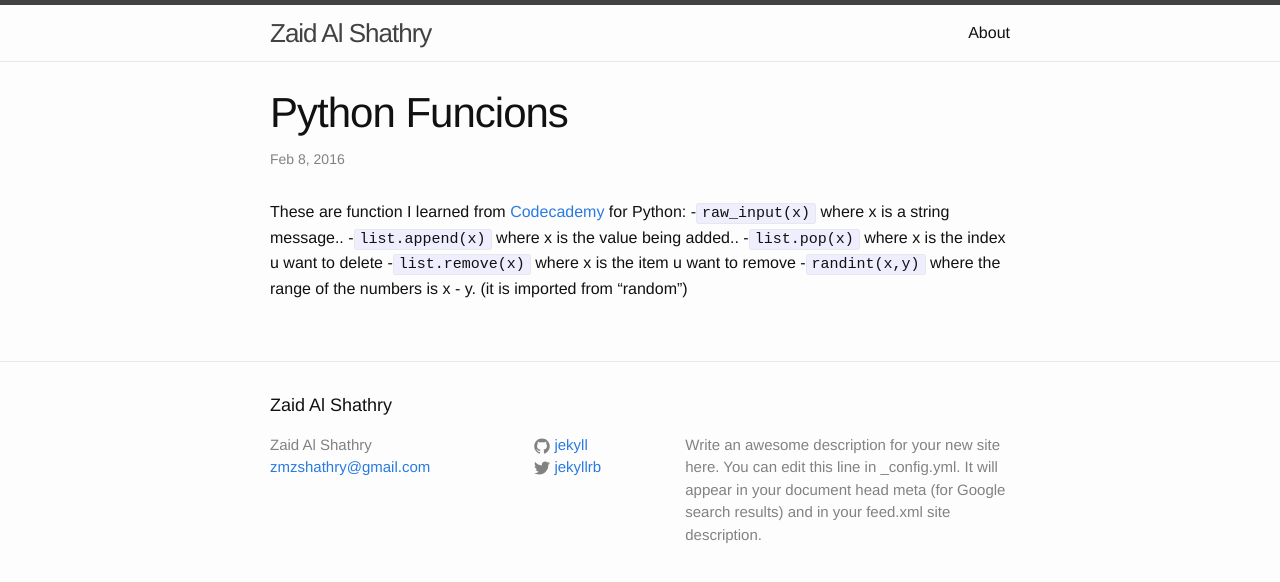
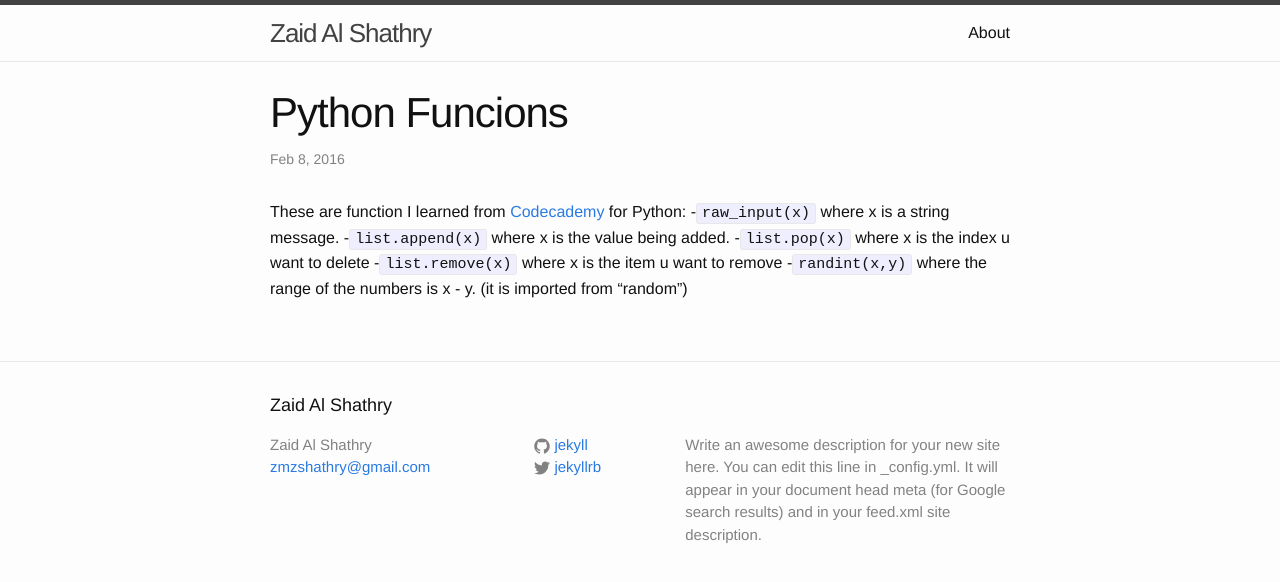
Before and after one commit to zaidmsh/zaid.github.io, a Jekyll site: the page built from _posts/2016-02-10-PthonFun.markdown, in a window 1280 px wide. Shown: the top 582 px of the page. Built offline with Jekyll 4.4.1, drawn with Linux system fonts in a browser that asks for light colours.

Commit message:
fixing the lines

````diff
--- a/_posts/2016-02-10-PthonFun.markdown
+++ b/_posts/2016-02-10-PthonFun.markdown
@@ -6,8 +6,8 @@ categories: jekyll update
 ---
 
 These are function I learned from [Codecademy][code-cademy] for Python:
--```raw_input(x)``` where x is a string message..
--```list.append(x)``` where x is the value being added..
+-```raw_input(x)``` where x is a string message.
+-```list.append(x)``` where x is the value being added.
 -```list.pop(x)``` where x is the index u want to delete
 -```list.remove(x)``` where x is the item u want to remove
 -```randint(x,y)``` where  the range of the numbers is x - y. (it is imported from "random")
````
